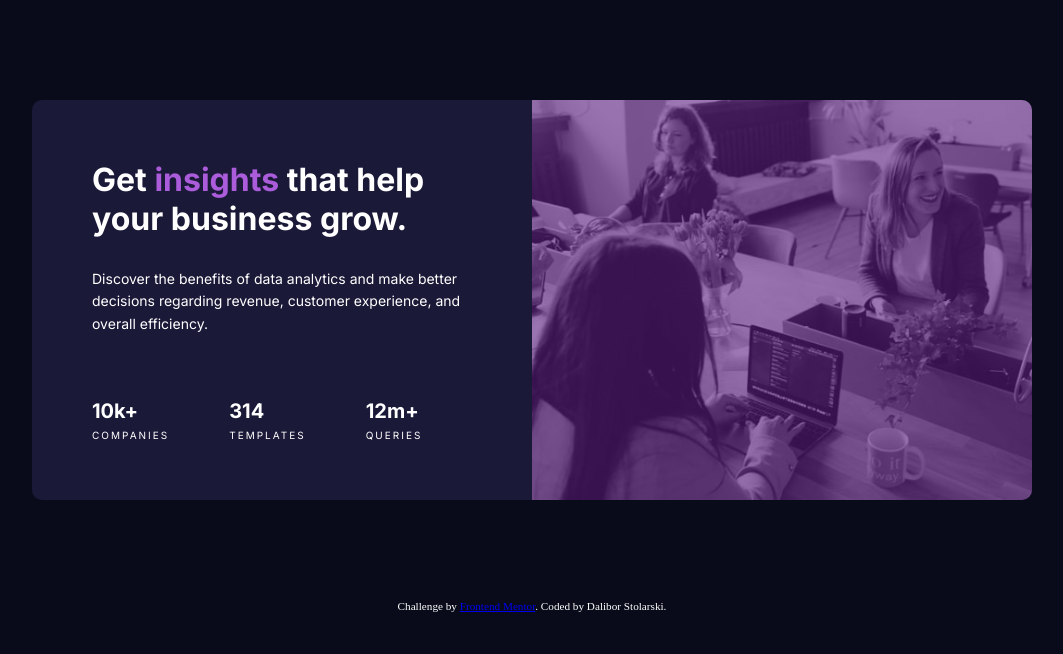
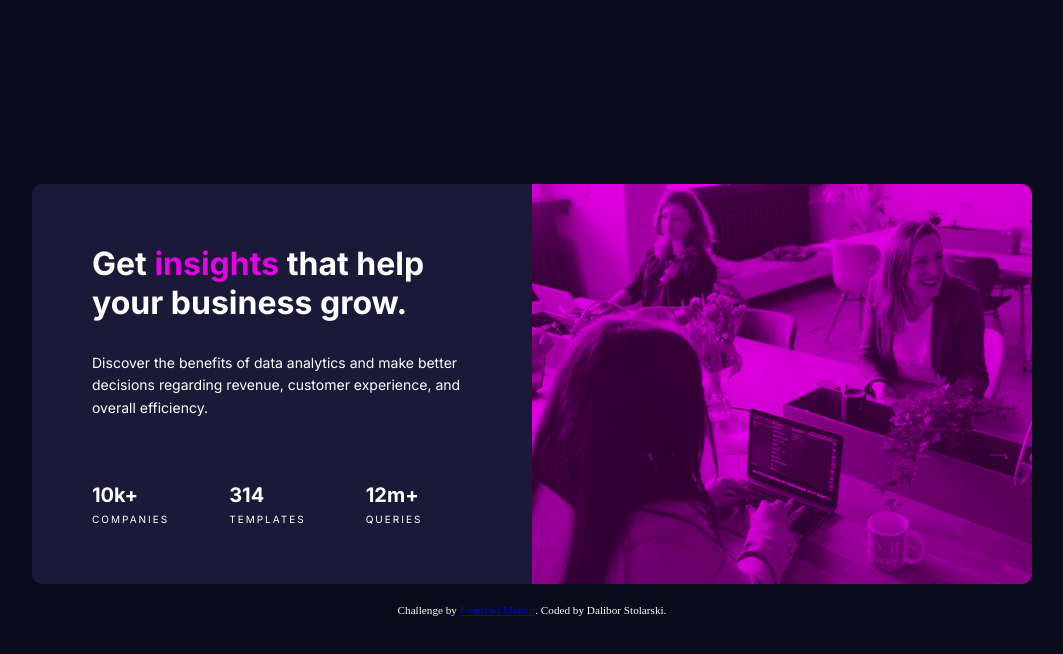
Before and after one commit to DaliborStolarski/05_stats-preview-card-component, a plain HTML site: page index.html in a window 1280 px wide. Shown: the whole page, without its empty margins (108-1171 px from the left). Drawn offline with Linux system fonts and the light colour scheme.

Commit message:
Add files via upload

```diff
--- a/styles.css
+++ b/styles.css
@@ -1,3 +1,45 @@
+/*
+# Front-end Style Guide
+
+## Layout
+
+The designs were created to the following widths:
+
+- Mobile: 375px
+- Desktop: 1440px
+
+## Colors
+
+### Primary
+
+- Very dark blue (main background): hsl(233, 47%, 7%)
+- Dark desaturated blue (card background): hsl(244, 38%, 16%)
+- Soft violet (accent): hsl(277, 64%, 61%)
+
+### Neutral
+
+- White (main heading, stats): hsl(0, 0%, 100%)
+- Slightly transparent white (main paragraph): hsla(0, 0%, 100%, 0.75)
+- Slightly transparent white (stat headings): hsla(0, 0%, 100%, 0.6)
+
+## Typography
+
+### Body Copy
+
+- Font size: 15px
+
+### Font
+
+- Family: [Inter](https://fonts.google.com/specimen/Inter)
+- Weights: 400, 700
+
+- Family: [Lexend Deca](https://fonts.google.com/specimen/Lexend+Deca)
+- Weights: 400
+
+*/
+
+
+
 :root {
   /* PRIMARY */
   --very-dark-blue: hsl(233, 47%, 7%); /* main background */
@@ -24,13 +66,18 @@ font-family: 'Lexend Deca', sans-serif;
 }
 
 body {
+  min-height: 100vh;
   background-color: var(--very-dark-blue);
+  display: flex;
+  flex-direction: column;
+  align-items: center;
+  justify-content: center;
 }
 
 footer {
   text-align: center;
   font-size: 0.7rem;
-  margin-bottom: 20px;
+  margin-top: 20px;
   color: var(--white);
 }
 
@@ -42,7 +89,6 @@ footer {
   flex-wrap: wrap;
   justify-content: center;
   align-items: center;
-  margin: 100px auto;
   border-radius: 10px;
   width: 1000px;
 }
@@ -61,7 +107,7 @@ footer {
 }
 
 .container-left-up span {
-  color: var(--soft-violet);
+  color: #E600E6;
 }
 
 .container-left-center {
@@ -112,7 +158,7 @@ footer {
 /* container-right */
 
 .container-right {
-  background-color: hsl(277, 64%, 31%);
+  background-color: #E600E6;
   width: 500px;
   height: 400px;
   border-radius: 0 10px 10px 0;
@@ -123,7 +169,8 @@ img {
   height: 400px;
   object-fit: fill;
   border-radius: 0 10px 10px 0;
-  opacity: 0.4;
+  mix-blend-mode: multiply;
+  opacity: 0.8;
 }
 
 @media (max-width: 768px)  {
@@ -133,7 +180,6 @@ img {
     flex-wrap: wrap;
     justify-content: center;
     align-items: center;
-    margin: 30px auto;
     border-radius: 10px;
     width: 380px;
     height: 1000px;
@@ -191,4 +237,7 @@ img {
     padding-left: 18px;
   }
 
+  footer {
+    margin-bottom: 20px;
+
 }
```
